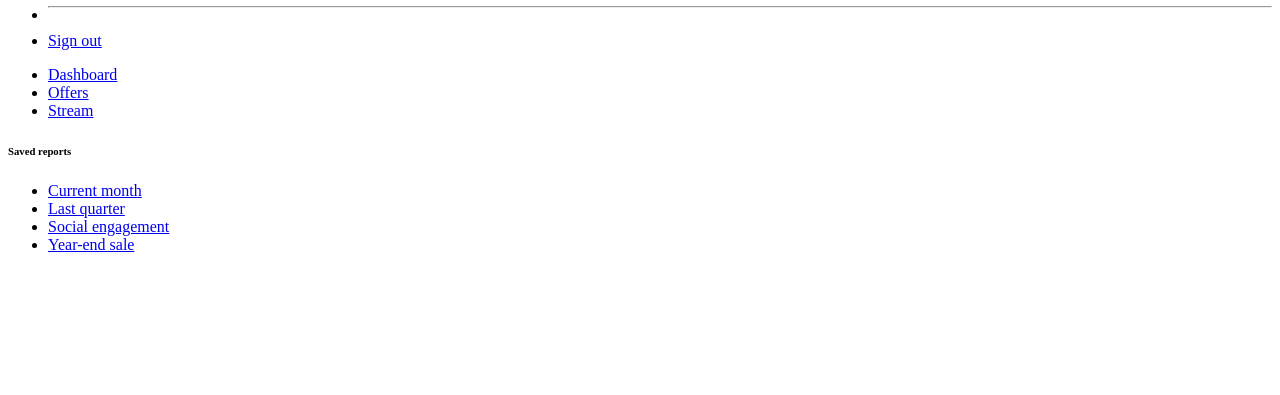
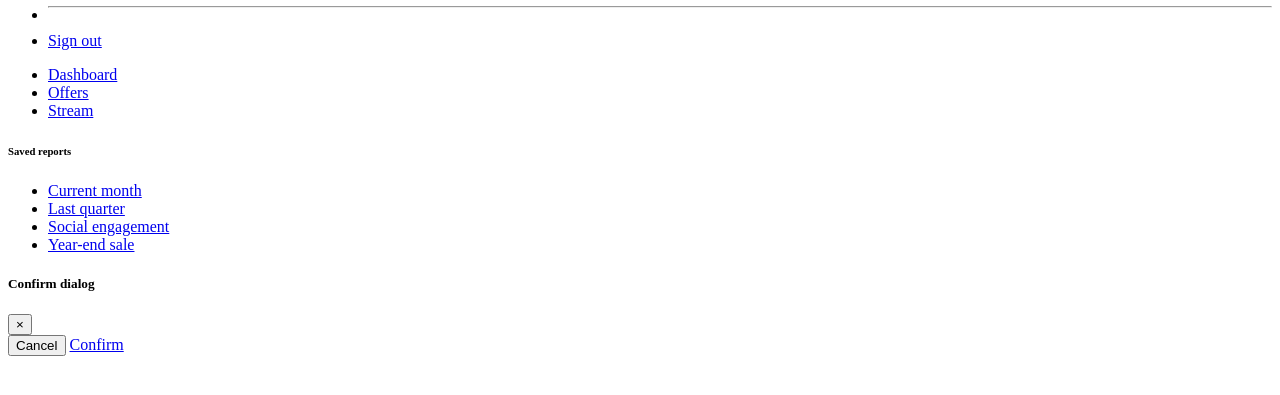
Before and after one commit to Elstar/cpa-bond.com, a Symfony app: template templates/webmaster/stream/index.html.twig in a window 1280 px wide. Shown: the part 273-668 px from the top of the page. Run offline with Twig, Linux system fonts and the light colour scheme; the template is opened without the code that fills it, so the values that code supplies are empty; some libraries are stand-ins or nearby versions.

Commit message:
add stream delete and confirm

```diff
--- a/assets/app.js
+++ b/assets/app.js
@@ -11,9 +11,11 @@ import './styles/app.css';
 // start the Stimulus application
 
 import './bootstrap';
-import { Tab, Dropdown, Tooltip} from 'bootstrap';
+import { Tab, Dropdown, Tooltip, Modal} from 'bootstrap';
 import 'select2'
+
 require('bootstrap-icons/font/bootstrap-icons.css');
 require('./js/bootstrap_file_field')
 require('./js/tiny.js')
 require('./js/select2.js')
+require('./js/script.js')
--- a/package.json
+++ b/package.json
@@ -20,6 +20,7 @@
         "bootstrap": "^4.6.0",
         "bootstrap-icons": "^1.5.0",
         "jquery": "^3.6.0",
+        "jquery-confirm": "^3.3.4",
         "popper.js": "^1.16.1",
         "select2": "^4.1.0-rc.0",
         "tinymce": "^5.8.2"
--- a/src/Controller/Api/LeadController.php
+++ b/src/Controller/Api/LeadController.php
@@ -99,12 +99,12 @@ class LeadController extends AbstractController
                 }
                 if ($stream) {
                     $hash = md5($stream->getOffer()->getId() . '-' . $data['phone']);
-                    if ($this->leadRepository->getLastLeadsFromOneIpCount($ip, $stream) > 2) {
+                    if ($this->leadRepository->getLastLeadsFromOneIpCount($ip, $stream) > 10) {
                         $dataError = [
                             'message' => 'To much orders from one IP'
                         ];
                     }
-                    if ($this->leadRepository->getLasLeadsByOfferAndPhoneCount($hash) > 0) {
+                    if ($this->leadRepository->getLasLeadsByOfferAndPhoneCount($hash) > 10) {
                         $dataError = [
                             'message' => 'Duplicated lead in system'
                         ];
--- a/templates/webmaster/stream/index.html.twig
+++ b/templates/webmaster/stream/index.html.twig
@@ -30,7 +30,8 @@
                     <img src="{{ stream.geo.imageFilename | imagine_filter('flag') }}"> {{ stream.geo.country }}
                 </td>
                 <td>
-                    <a href="#" class="bi-pen"></a>
+                    <a href="{{ path('app_webmaster_stream_edit', {"id": stream.id}) }}" class="bi-pen"></a>
+                    <a href="#" class="bi-trash" data-toggle="modal" data-target="#confirmDialog" data-href="{{ path('app_webmaster_stream_delete', {"id": stream.id}) }}" data-content="{% trans %}Are you sure that you want to delete stream{% endtrans %}?"></a>
                 </td>
             </tr>
         {% endfor %}
@@ -38,4 +39,22 @@
         </table>
         {{ knp_pagination_render(pagination) }}
     {% endif %}
+    <div class="modal" id="confirmDialog" tabindex="-1">
+        <div class="modal-dialog">
+            <div class="modal-content">
+                <div class="modal-header">
+                    <h5  id="confirmDialog-title" class="modal-title">{% trans %}Confirm dialog{% endtrans %}</h5>
+                    <button type="button" class="close" data-dismiss="modal" aria-label="Close">
+                        <span aria-hidden="true">&times;</span>
+                    </button>
+                </div>
+                <div id="confirmDialog-body" class="modal-body">
+                </div>
+                <div class="modal-footer">
+                    <button type="button" class="btn btn-secondary" data-dismiss="modal">{% trans %}Cancel{% endtrans %}</button>
+                    <a href="#" id="confirmDialog-href" class="btn btn-primary">{% trans %}Confirm{% endtrans %}</a>
+                </div>
+            </div>
+        </div>
+    </div>
 {% endblock %}
```
Also changed, not shown: assets/js/script.js (added, +20 -0 lines), src/Controller/Webmaster/StreamController.php (+11 -0 lines), src/Repository/StreamRepository.php (+13 -2 lines), 1 other file.
